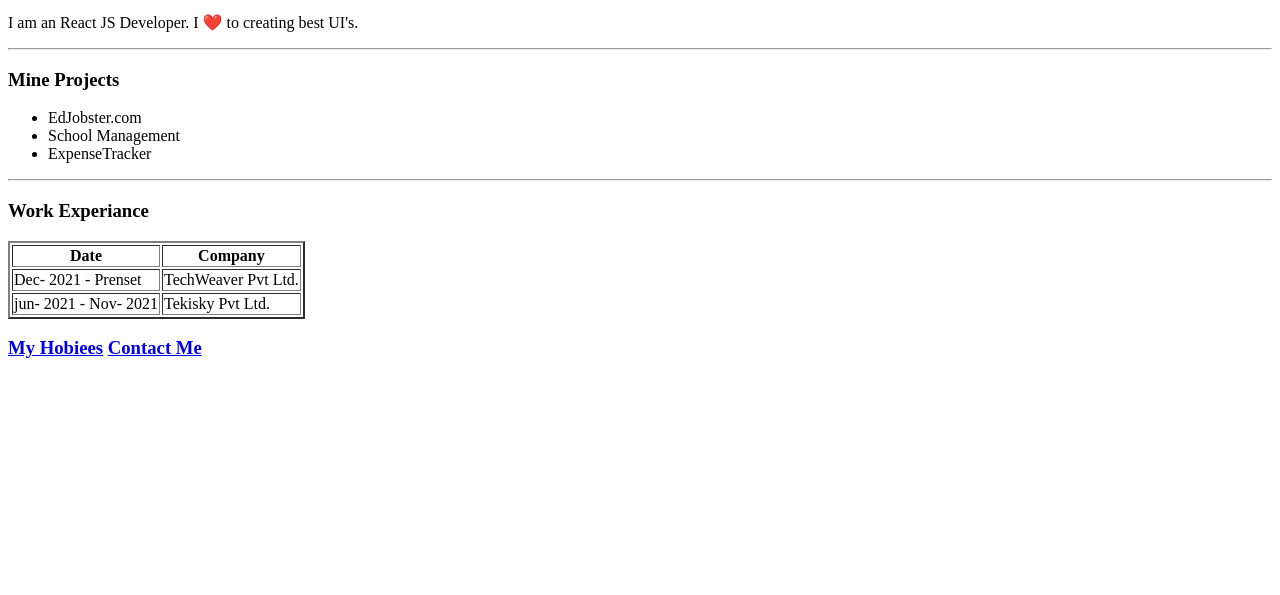
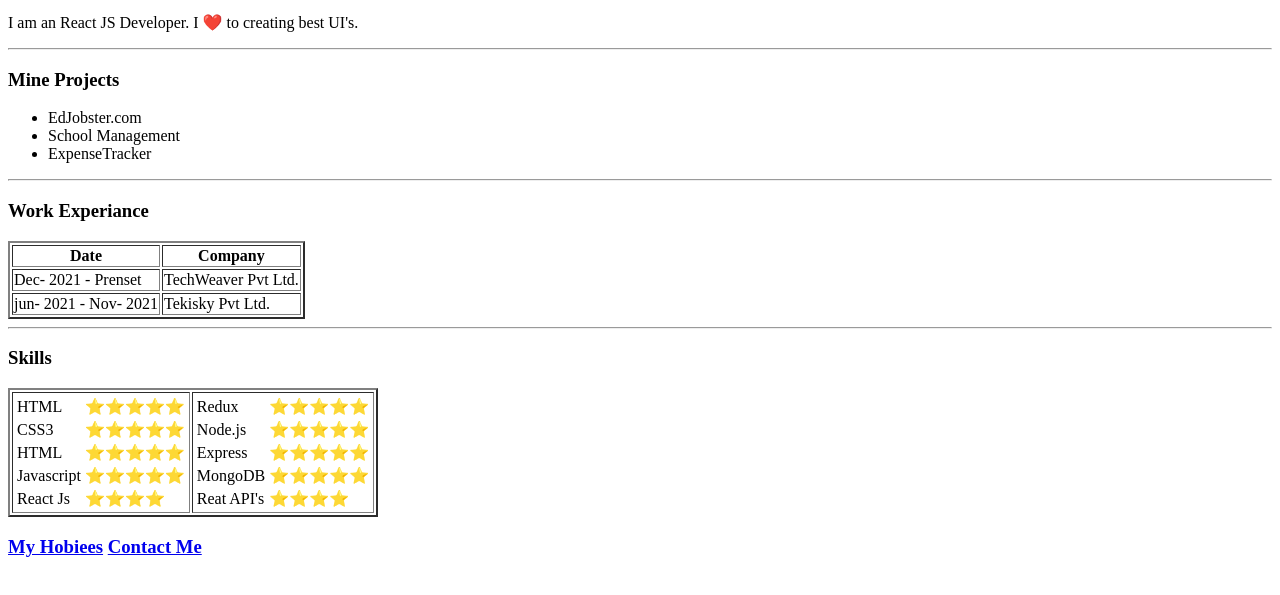
Before and after one commit to Musharraf188/HTML, a plain HTML site: page HTML-Personal Site/index.html in a window 1280 px wide. Shown: the part 101-696 px from the top of the page. Drawn offline with Linux system fonts and the light colour scheme.

Commit message:
Contact/Added

```diff
--- a/HTML-Personal Site/index.html
+++ b/HTML-Personal Site/index.html
@@ -53,6 +53,56 @@
     </tbody>
 
     </table>
+    <hr>
+    <h3>Skills</h3>
+
+
+    <table border="2">
+        <td> <table>
+            <tr>
+                <td>HTML</td>
+                <td>⭐⭐⭐⭐⭐</td>
+            </tr>
+            <tr>
+                <td>CSS3</td>
+                <td>⭐⭐⭐⭐⭐</td>
+            </tr>
+            <tr>
+                <td>HTML</td>
+                <td>⭐⭐⭐⭐⭐</td>
+            </tr>
+            <tr>
+                <td>Javascript</td>
+                <td>⭐⭐⭐⭐⭐</td>
+            </tr>
+            <tr>
+                <td>React Js</td>
+                <td>⭐⭐⭐⭐</td>
+            </tr>
+        </table></td>
+        <td> <table>
+            <tr>
+                <td>Redux</td>
+                <td>⭐⭐⭐⭐⭐</td>
+            </tr>
+            <tr>
+                <td>Node.js</td>
+                <td>⭐⭐⭐⭐⭐</td>
+            </tr>
+            <tr>
+                <td>Express</td>
+                <td>⭐⭐⭐⭐⭐</td>
+            </tr>
+            <tr>
+                <td>MongoDB</td>
+                <td>⭐⭐⭐⭐⭐</td>
+            </tr>
+            <tr>
+                <td>Reat API's</td>
+                <td>⭐⭐⭐⭐</td>
+            </tr>
+        </table></td>
+    </table>
     <h3><a href="./hobiees.html">My Hobiees</a> <a href="./contactMe.html">Contact Me</a></h3>
 
 
```
Also changed, not shown: HTML-Personal Site/contactMe.html (+10 -1 lines).
